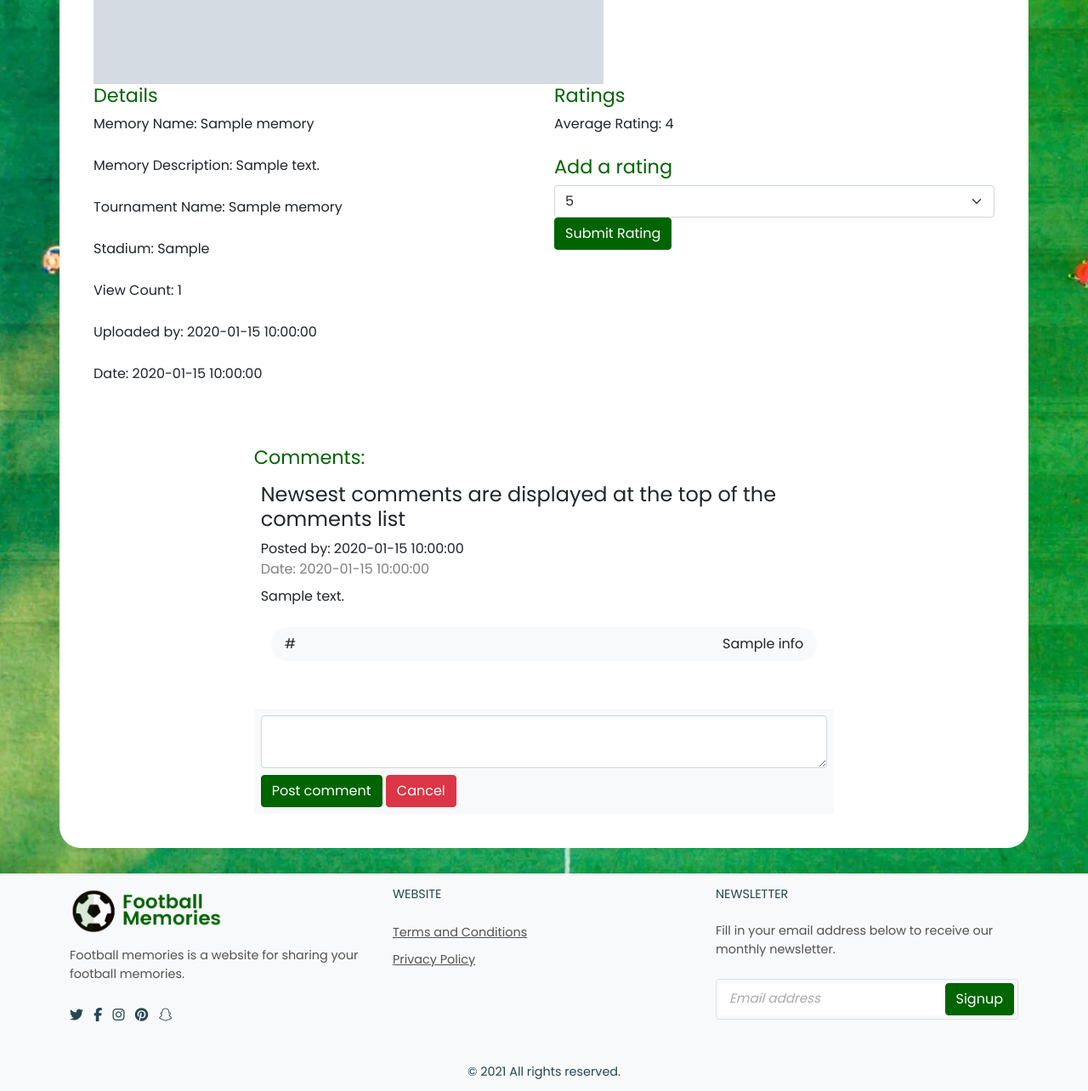
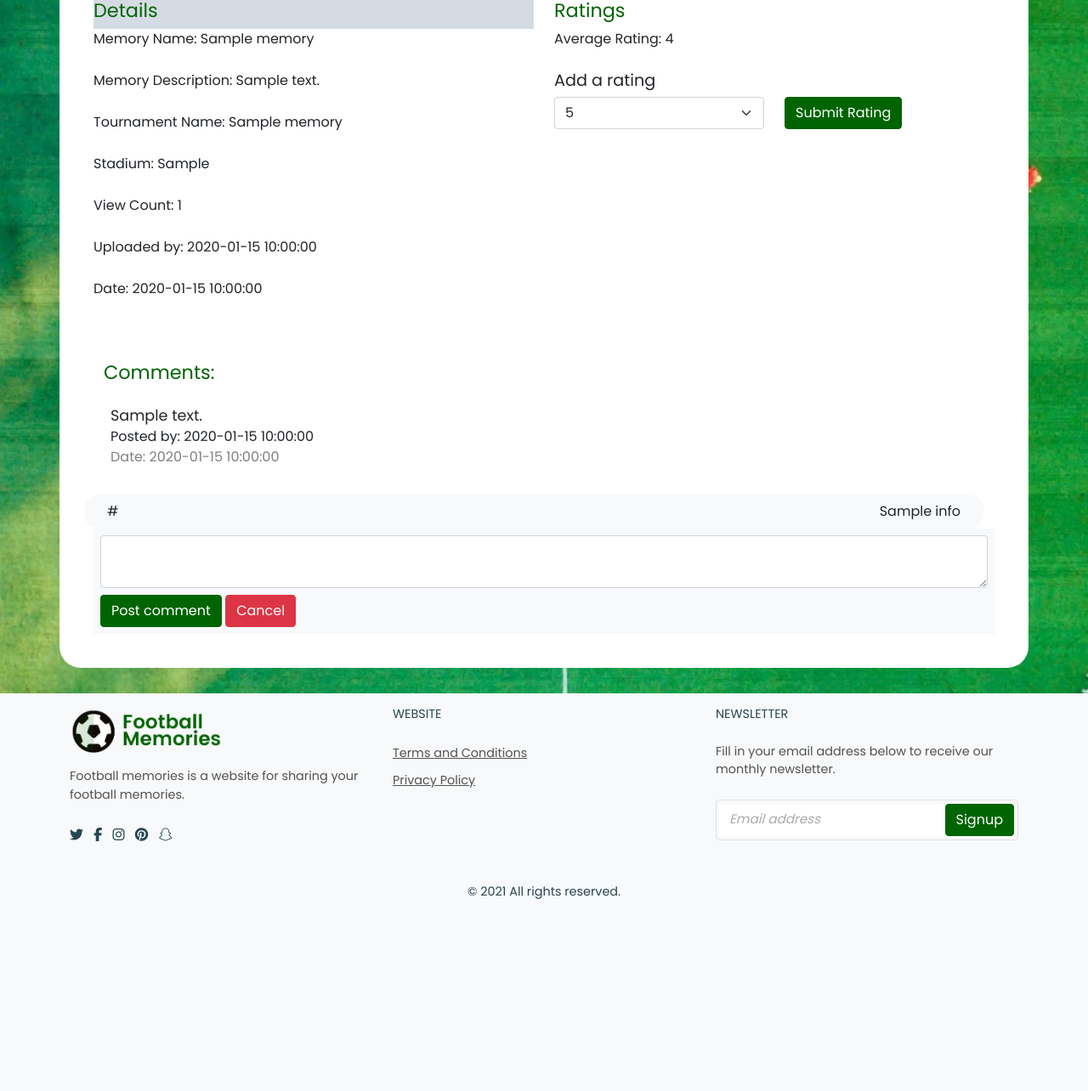
Before and after one commit to pmeeny/CI-MS3-FootballMemories, a Flask app: template football_memories/templates/memories/memory.html in a window 1280 px wide. Shown: the part 734-2018 px from the top of the page at 85% size. After the commit the page ends 1792 px from the top, so only its background shows below. Run offline with Flask 2, Linux system fonts and the light colour scheme; the template is opened without the code that fills it: most values are stand-ins (such as "Sample title", 1, 10 or a date in 2020); grey boxes marked "Sample" are stand-in pictures; some libraries are stand-ins or nearby versions.

Commit message:
refactor: Initial structure for memory page

```diff
--- a/football_memories/templates/memories/memory.html
+++ b/football_memories/templates/memories/memory.html
@@ -1,4 +1,5 @@
 {% extends "base.html" %}
+{% block title %}Memory{% endblock %}
 {% block content %}
 <head>
     <!-- Polyfill needed for google maps api call -->
@@ -10,24 +11,20 @@
             <h1>Memory</h1>
         </div>
         <div class="row">
-            <div class="col-6">
+            <div class="col-md-6 col-sm-12">
                 <h2>Memory Image</h2>
-                <img src="{{ memory.memory_image }}" height="600" width="600" alt="memory image" >
+                <img src="{{ memory.memory_image }}" id="memory-image" alt="memory image" >
             </div>
-            <div class="col-6">
+            <div class="col-md-6 col-sm-12">
                 <h2>Memory Stadium: {{ memory['memory_stadium'] }}</h2>
-
                 <div id="stadium" hidden>{{ memory['memory_stadium'] }}</div>
-
                 <div class="container">
                     <div id="map" aria-hidden="true"></div>
                 </div>
-
-
             </div>
         </div>
         <div class="row">
-        <div class="col-6">
+            <div class="col-md-6 col-sm-12">
                 <h2>Details</h2>
                 <p class="p-dark">Memory Name: {{ memory['memory_name'] }}</p>
                 <p class="p-dark">Memory Description: {{ memory['memory_description'] }}</p>
@@ -37,12 +34,14 @@
                 <p class="p-dark">Uploaded by: {{ memory['memory_created_by'] }}</p>
                 <p class="p-dark">Date: {{ memory['memory_date'] }}</p>
             </div>
-        <div class="col-6">
+            <div class="col-md-6 col-sm-12">
                 <h2>Ratings</h2>
                 <p class="p-dark">Average Rating: {{ average_rating }}</p>
                 <div id="ratings">
-                <h2>Add a rating</h2>
+                    <h3>Add a rating</h3>
                     <form method="POST" action="{{ url_for('memories.add_rating', id=memory['_id'] ) }}">
+                        <div class="row">
+                            <div class="col-6">
                             <select class="form-select" aria-label="select a memory rating" name="rating" id="rating">
                                 <option value="5">5</option>
                                 <option value="4">4</option>
@@ -50,30 +49,42 @@
                                 <option value="2">2</option>
                                 <option value="1">1</option>
                             </select>
+                        </div>
+                        <div class="col-6">
                             <button class="btn btn-primary light-green-one-btn" type="submit">Submit Rating</button>
+                        </div>
+                        </div>
                     </form>
                 </div>
             </div>
         </div>
         <div class="container mt-5">
-    <div class="d-flex justify-content-center row">
+            <div class="d-flex row">
                 <div class="col-md-8">
                     <h2>Comments:</h2>
                     <div class="d-flex flex-column comment-section">
                         <div class="bg-white p-2">
-                    <h4 class="light-blue-text text-darken-4 center-align">Newsest comments are displayed at the top of the comments list</h4>
                             {% for comment in comments %}
                                 <div class="d-flex flex-row user-info">
-                            <div class="d-flex flex-column justify-content-start ml-2"><span class="d-block font-weight-bold name">Posted by: {{ comment.comment_created_by }}</span><span class="date text-black-50">Date: {{ comment.comment_date }}</span></div>
+                                    <div class="d-flex flex-column justify-content-start ml-2">
+                                        <div class="mt-2 comment-text">
+                                            {{ comment.comment_text }}
                                         </div>
-                        <div class="mt-2">
-                        {{ comment.comment_text }}
+                                        <span class="d-block font-weight-bold name">Posted by: {{ comment.comment_created_by }}</span>
+                                        <span class="date text-black-50">Date: {{ comment.comment_date }}</span>
+                                    </div>
                                 </div>
                             {% endfor %}
 
+                        </div>
+                    </div>
+
+                </div>
+            </div>
+        </div>
         <div class="container">
             <div class="row">
-                                <div class="d-flex align-items-center justify-content-between rounded-pill bg-light px-3 py-2 mt-4">
+                <div class="d-flex align-items-center justify-content-between rounded-pill bg-light px-3 py-2 mt-4 row">
                     <div class="col-md-6 col-sm-12">
                         {{ pagination.links }}
                     </div>
@@ -83,28 +94,21 @@
                 </div>
             </div>
         </div>
-                </div>
-
-                <br><br>
-
         <form method="POST" enctype="multipart/form-data" action="{{ url_for('memories.add_comment', id=memory['_id'] ) }}" class="needs-validation" novalidate>
             <div class="bg-light p-2">
                 <div class="d-flex flex-row align-items-start">
-                        <textarea class="form-control ml-1 shadow-none textarea" name="comment" id="comment"></textarea></div>
+                    <label for="comment" hidden>Comment</label>
+                    <textarea class="form-control ml-1 shadow-none textarea" name="comment" id="comment"></textarea>
+                </div>
                 <div class="mt-2 text-right">
                     <button class="btn btn-primary light-green-one-btn" type="submit">Post comment</button>
                     <a class="btn btn-danger" type="button" onclick="emptyCommentField()">Cancel</a>
-
+                </div
             </div>
         </form>
-                </div>
-            </div>
-        </div>
-    </div>
-</div>
+    <!-- Google maps api javascript file -->
     <script src="https://maps.googleapis.com/maps/api/js?key=AIzaSyCWncKIaJ0_spPiZHLkwqIAhhgHqs-X0X4&libraries=&v=weekly"></script>
    <!-- Script javascript file -->
    <script src="{{ url_for('static', filename='js/memory.js') }}"></script>
-
 </body>
 {% endblock %}
```
Lines whose indentation alone changed are shown as unchanged.
